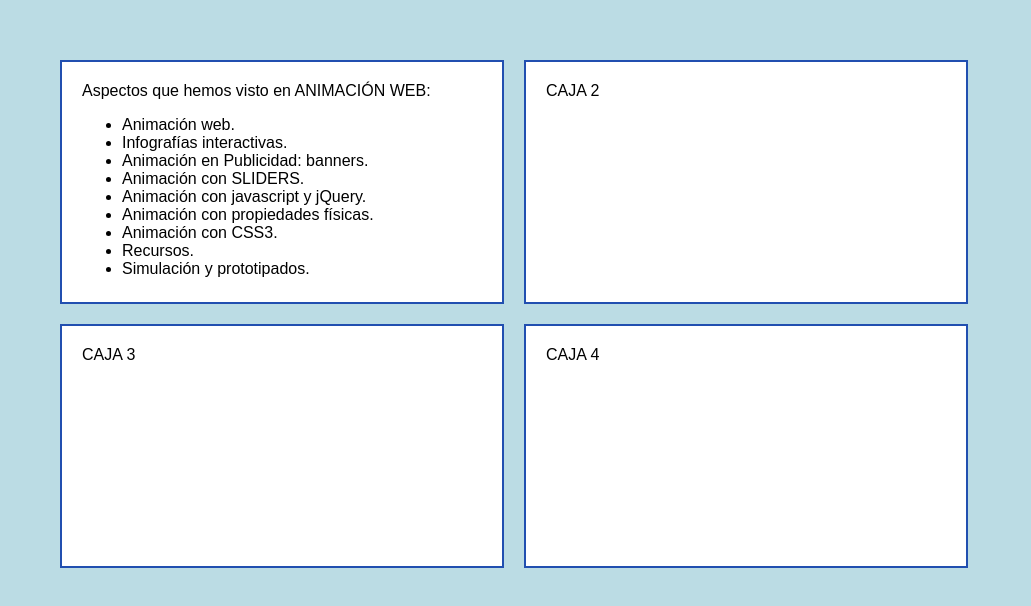
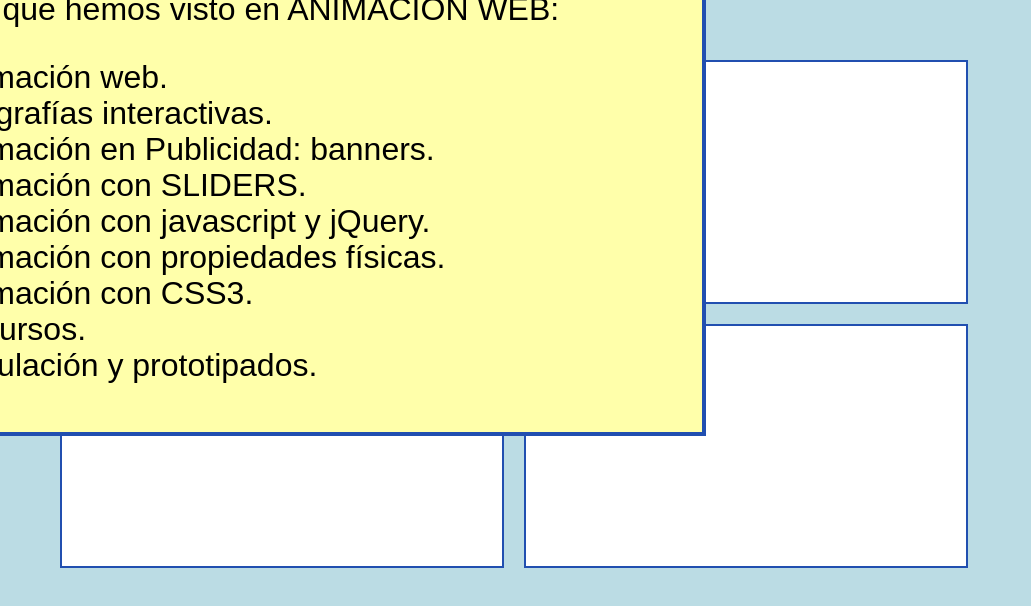
Before and after one commit to pimpoyo/animacion, a plain HTML site: page UD7-CSS/ejercicio3css_aula.html in a window 1280 px wide. In both pictures the pointer is over the element 282 px from the left and 182 px from the top of the page. Shown: the whole page, without its empty margins (0-1031 px from the left). Drawn offline with Linux system fonts and the light colour scheme.

Commit message:
Ejercicio3 resuelto

```diff
--- a/UD7-CSS/ejercicio3css_aula.html
+++ b/UD7-CSS/ejercicio3css_aula.html
@@ -1,42 +1,37 @@
 <html>
-
 	<head>
 		<meta charset="UTF-8">
 		<title>EJERCICIO</title>
-
 	</head>
 		<style>
-
 			body {
-
 				margin: 50px;
 				background: #bbdce4;
 				font-family: sans-serif;
 				text-align: justify;
-
 			}
 
-	 .caja { 	float: left;
+			 .caja {
+			 	float: left;
 				margin: 10px;
 				padding: 20px;
 				width: 400px;
 				height: 200;
 				border: 2px solid #214fb0;
 				background-color: #fff;
-
-
+				transition: all 1s ease-in-out;
+				-webkit-transition: all 1s ease-in-out;
+				-moz-transition: all 1s ease-in-out;
 			}
 
 			#caja1:hover {
-
-
-
+				transform: translate(10px, 0) rotate(360deg) translate(-30px, 10px) scale(2);
+				-webkit-transform: translate(10px, 0) rotate(360deg) translate(-30px, 10px) scale(2);
+				-moz-transform: translate(10px, 0) rotate(360deg) translate(-30px, 10px) scale(2);
+				background-color: #ffffaa;
 			}
 		</style>
-
-
 	<body>
-
 		<div class="caja" id="caja1">Aspectos que hemos visto en ANIMACIÓN WEB:
 			<ul>
 				<li type="disc">Animación web.</li>
@@ -59,5 +54,4 @@
 
 		</script>
 	</body>
-
 </html>
```
Lines whose indentation alone changed are shown as unchanged.
